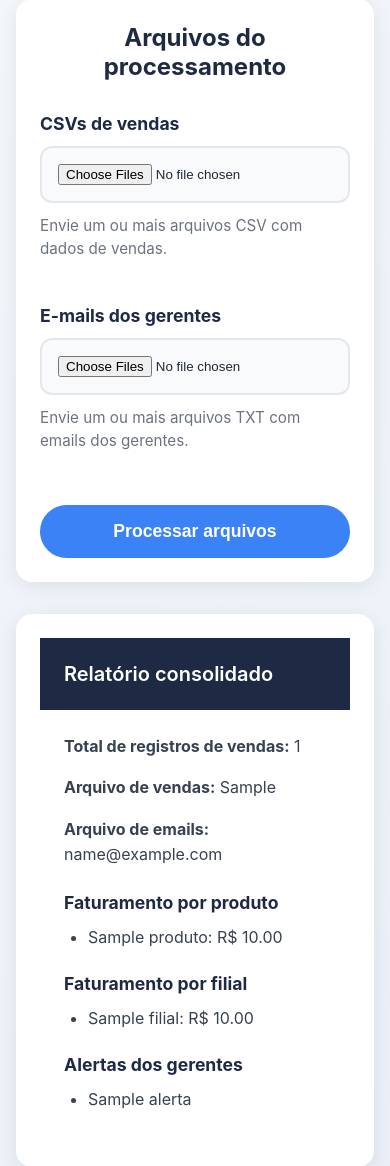
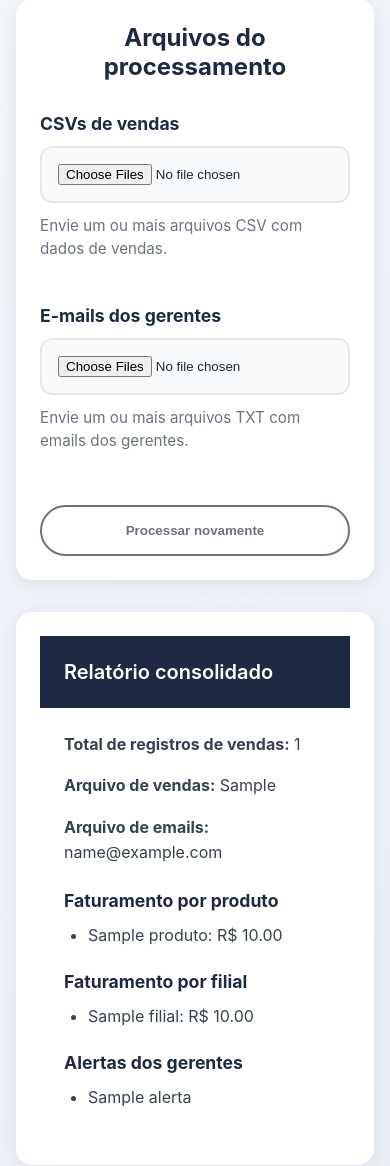
Before and after one commit to Victor-Suander/gas-pulse, a Flask app: template app/templates/index.html in a window 390 px wide. Shown: the part 228-1394 px from the top of the page. Run offline with Flask 3, Linux system fonts and the light colour scheme; the template is opened without the code that fills it: most values are stand-ins (such as "Sample title", 1, 10 or a date in 2020).

Commit message:
style(ui): ajusta botão de novo processamento

```diff
--- a/app/static/style.css
+++ b/app/static/style.css
@@ -195,9 +195,20 @@ body {
     cursor: not-allowed;
 }
 
-.pdf-action {
-    margin-top: 1.5rem;
-    text-align: center;
+.secondary-outline-button {
+    padding: 0.95rem 1.8rem;
+    background: transparent;
+    color: #6b7280;
+    font-weight: 700;
+    border: 2px solid #6b7280;
+    border-radius: 999px;
+    cursor: pointer;
+    transition: background 0.2s ease, color 0.2s ease;
+}
+
+.secondary-outline-button:hover {
+    background: #6b7280;
+    color: #ffffff;
 }
 
 .results-section {
@@ -290,4 +301,9 @@ body {
         width: 100%;
         padding: 1rem;
     }
+
+    .secondary-outline-button {
+        width: 100%;
+        padding: 1rem 1.5rem;
+    }
 }
--- a/app/templates/index.html
+++ b/app/templates/index.html
@@ -16,9 +16,6 @@
         {% if message %}
         <div class="alert {{ status }}">
             {{ message }}
-            {% if status == 'success' %}
-            <a href="/" class="retry-link">Processar novamente</a>
-            {% endif %}
         </div>
         {% endif %}
 
@@ -46,7 +43,11 @@
                 </div>
 
                 <div class="button-container">
+                    {% if not resumo_vendas %}
                     <button type="submit" class="primary-button">Processar arquivos</button>
+                    {% else %}
+                    <button type="button" class="secondary-outline-button" onclick="processarNovamente()">Processar novamente</button>
+                    {% endif %}
                 </div>
             </form>
         </section>
@@ -156,6 +157,10 @@
                 button.textContent = 'Gerar PDF do relatório';
             }
         }
+
+        function processarNovamente() {
+            window.location.href = '/';
+        }
     </script>
 </body>
 </html>
```
